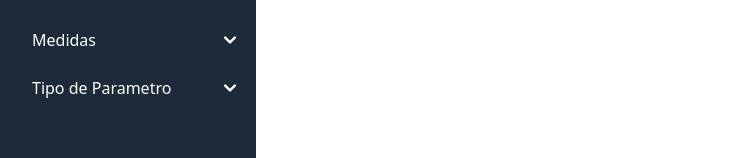
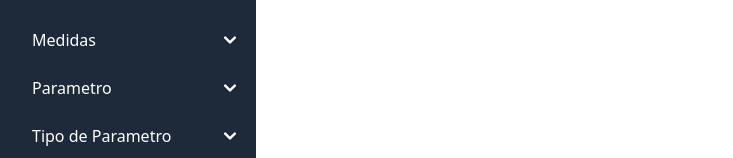
Before and after one commit to Trouble-maker-fatecSJC/API4-Frontend, a React (Vite) app in the folder app/: page /medidas in a window 1280 px wide. Shown: the part 140-298 px from the top of the page, without its empty margins (0-733 px from the left). Built offline with nearby package versions, Linux system fonts and the light colour scheme; no server answers.

Commit message:
style: corrigindo styles botoes e aside

```diff
--- a/app/package.json
+++ b/app/package.json
@@ -11,6 +11,7 @@
   },
   "dependencies": {
     "@tailwindcss/vite": "^4.0.12",
+    "lucide-react": "^0.484.0",
     "react": "^19.0.0",
     "react-dom": "^19.0.0",
     "react-router": "^7.3.0",
--- a/app/src/components/medidas/EditarMedidas.tsx
+++ b/app/src/components/medidas/EditarMedidas.tsx
@@ -106,11 +106,11 @@ export default function EditarMedida() {
                         />
                     </div>
                     <div className="flex flex-col sm:flex-row sm:justify-between gap-2">
-                        <button className="bg-blue-600 text-white p-2 rounded w-full sm:w-auto" type="submit">
+                        <button className="btn-cadastrar" type="submit">
                             Salvar
                         </button>
                         <button
-                            className="border border-red-500 p-2 rounded w-full sm:w-auto"
+                            className="btn-cancelar"
                             type="button"
                             onClick={() => navigate('/medidas')}
                         >
--- a/app/src/components/medidas/Medidas.tsx
+++ b/app/src/components/medidas/Medidas.tsx
@@ -57,9 +57,10 @@ export default function Medida() {
                         <table className="w-full mt-4 border-collapse border border-gray-300 dark:border-gray-700 text-sm sm:text-base">
                             <thead>
                                 <tr className="bg-gray-50 dark:bg-gray-800 text-left text-white">
-                                    <th className="py-2 px-4 border">Descrição</th>
+
                                     <th className="py-2 px-4 border">Valor</th>
                                     <th className="py-2 px-4 border">UnixTime</th>
+                                    <th className="py-2 px-4 border">Ações</th>
                                 </tr>
                             </thead>
                             <tbody>
--- a/app/src/components/shared/aside/Aside.tsx
+++ b/app/src/components/shared/aside/Aside.tsx
@@ -6,6 +6,7 @@ export default function Aside() {
   const [dropDownUsuario, setDropDownUsuario] = useState(false);
   const [dropDownMedida, setDropDownMedida] = useState(false);
   const [dropDownTp, setDropDownTp] = useState(false);
+  const [dropDownP, setDropDownP] = useState(false);
 
   // Função para alternar o menu (abrir/fechar)
   const toggleMenu = () => setIsSideOpen(!isSideOpen);
@@ -18,6 +19,7 @@ export default function Aside() {
   const toggleDropdownU = () => setDropDownUsuario(!dropDownUsuario);
   const toggleDropdownM = () => setDropDownMedida(!dropDownMedida);
   const toggleDropdownTp = () => setDropDownTp(!dropDownTp);
+  const toggleDropdownP = () => setDropDownP(!dropDownP);
 
   return (
     <>
@@ -215,6 +217,46 @@ export default function Aside() {
               </ul>
             </li>
 
+
+            {/* -------------Parametro----------------- */}
+            <li>
+              <button onClick={toggleDropdownP} type="button"
+                className="flex items-center w-full p-2 text-base  transition duration-75 rounded-lg group text-white hover:bg-gray-700"
+                aria-controls="dropdown-example" data-collapse-toggle="dropdown-example"
+              >
+                <span className="flex-1 ms-3 text-left rtl:text-right whitespace-nowrap">
+                  Parametro
+                </span>
+                <svg className="w-3 h-3" aria-hidden="true"
+                  xmlns="http://www.w3.org/2000/svg"
+                  fill="none" viewBox="0 0 10 6"
+                >
+                  <path stroke="currentColor"
+                    strokeLinecap="round" strokeLinejoin="round"
+                    strokeWidth="2" d="m1 1 4 4 4-4"
+                  />
+                </svg>
+              </button>
+              <ul className={`${dropDownP ? "block" : "hidden"} py-2 space-y-2`}>
+                <li>
+                  <a href="/cadastroparametro" onClick={closeMenu}
+                    className="flex items-center w-full p-2 text-base  transition duration-75 rounded-lg group text-white hover:bg-gray-700"
+                  >
+                    Cadastrar
+                  </a>
+                </li>
+                <li>
+                  <a href="/parametros" onClick={closeMenu}
+                    className="flex items-center w-full p-2 text-base  transition duration-75 rounded-lg group text-white hover:bg-gray-700"
+                  >
+                    Listar
+                  </a>
+                </li>
+              </ul>
+            </li>
+
+
+
             {/* -------------Tipo Parametro----------------- */}
             <li>
               <button onClick={toggleDropdownTp} type="button"
--- a/app/src/main.css
+++ b/app/src/main.css
@@ -23,4 +23,7 @@
     .btn-close{
         @apply rounded-lg text-white transition-all hover:bg-gray-700 bg-transparent
     }
+    .btn-cancelar{
+        @apply  bg-blue-800 hover:bg-blue-950 text-white font-bold py-2 px-4 rounded cursor-pointer
+    }
 }
```
Also changed, not shown: 1 other file (tests, documents, lock files or other folders).
